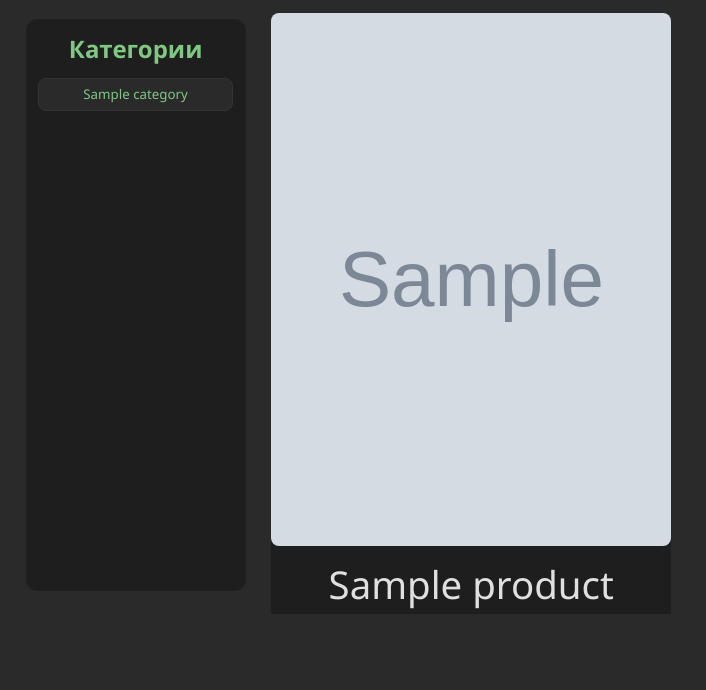
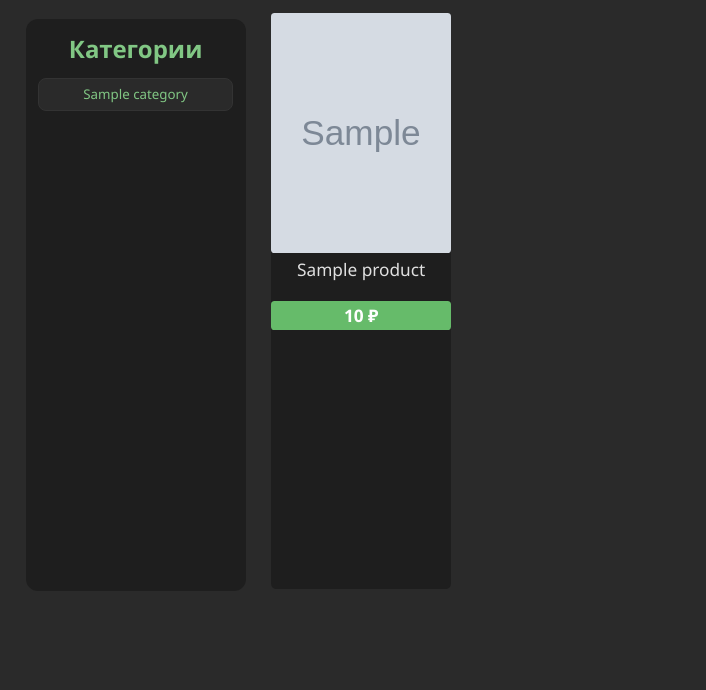
Before and after one commit to Nhrust/Project_TPP3_2, a Python web app: template templates/home.html in a window 1280 px wide. Shown: the part 70-760 px from the top of the page, without its empty margins (0-706 px from the left). Run offline with Jinja, Linux system fonts and the light colour scheme; the template is opened without the code that fills it: most values are stand-ins (such as "Sample title", 1, 10 or a date in 2020); grey boxes marked "Sample" are stand-in pictures.

Commit message:
подредачены кнопки, решен баг с масштабом

```diff
--- a/static/css/home.css
+++ b/static/css/home.css
@@ -132,7 +132,8 @@
     flex-flow: wrap row;
     /* grid-template-columns: repeat(auto-fill, minmax(200px, 1fr)); */
     /* gap: 1vw; */
-    height: 47vw;
+    height: 100vw;
+    zoom:45%;
 
 
 }
@@ -179,6 +180,7 @@
 
 .ProdBuy {
     width: 100%;
+    height: 5vw;
     margin-top: 3.5vw;
     padding: 0.5vw;
     border: none;
@@ -188,7 +190,7 @@
     cursor: pointer;
     transition: background 0.2s;
 
-    font-size: 1vw;
+    font-size: 3vw;
     font-weight: bold;
 
 }
```
